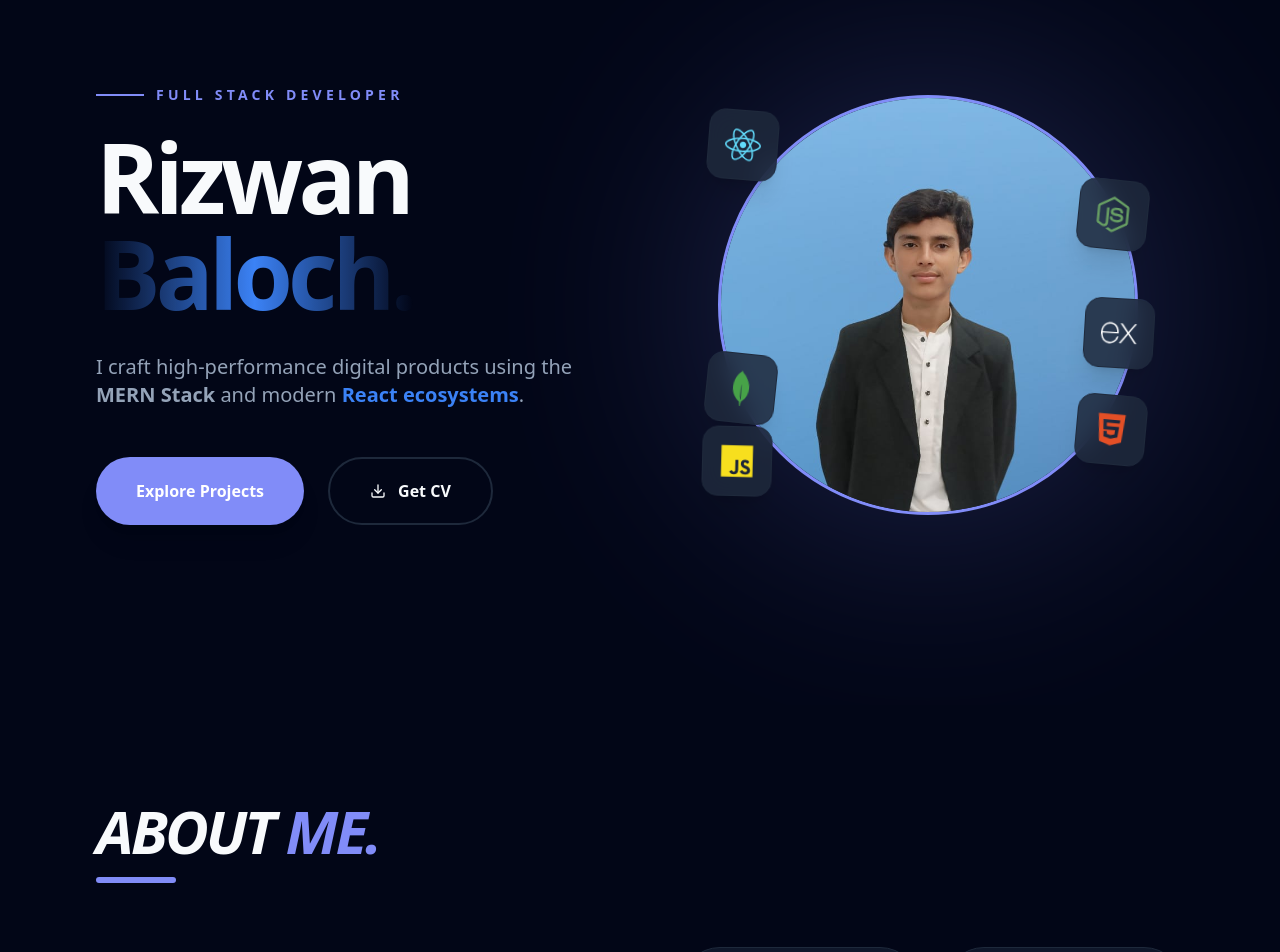
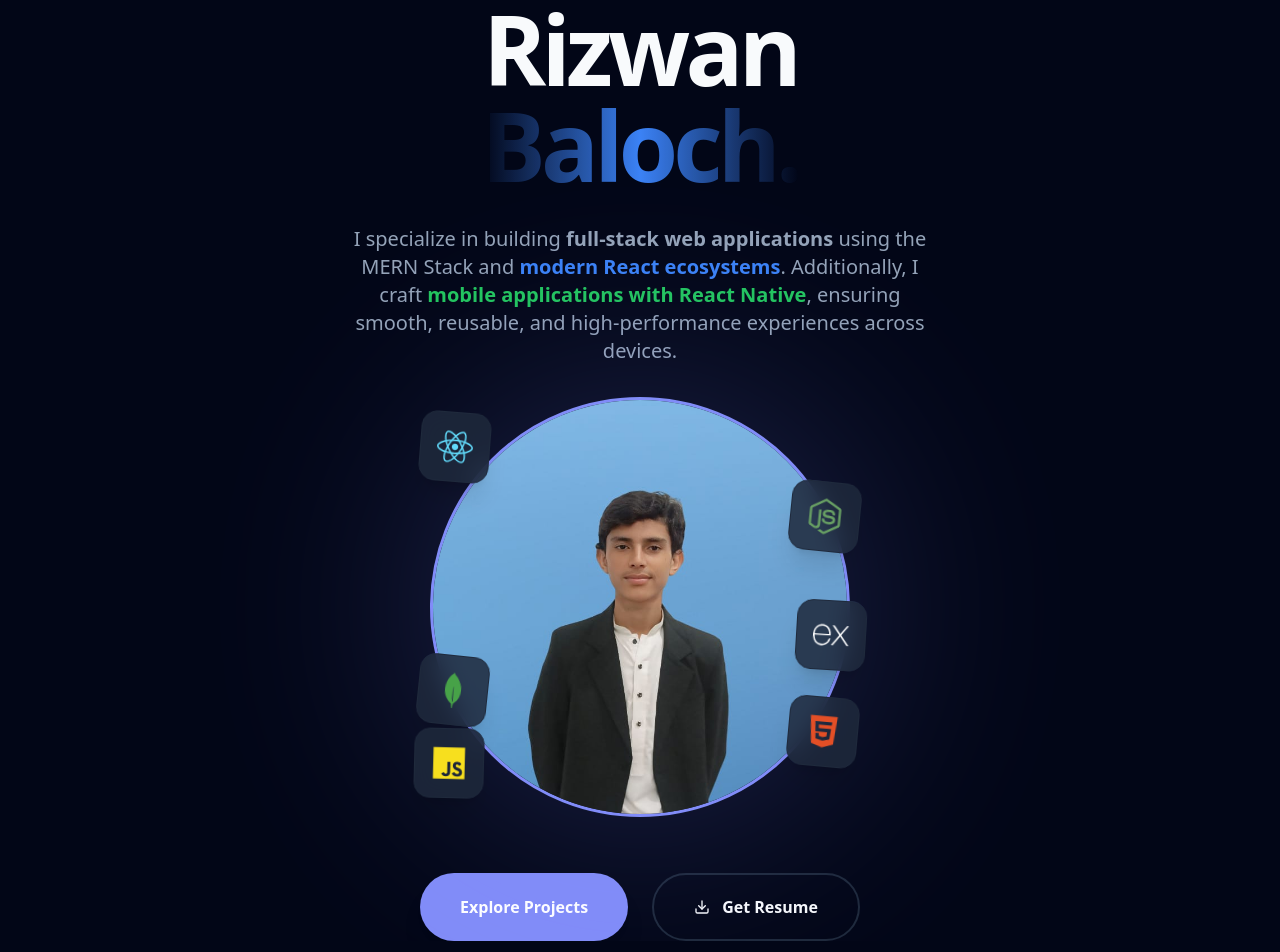
Before and after one commit to therizwanbaloch/RizwanBalochPortfolio, a React (Vite) app: page / in a window 1280 px wide. Shown: the part 160-1112 px from the top of the page. Built offline with nearby package versions, Linux system fonts and the light colour scheme.

Commit message:
minor chnages ui

```diff
--- a/src/components/HeroSection.jsx
+++ b/src/components/HeroSection.jsx
@@ -25,66 +25,46 @@ const HeroSection = () => {
       id="home"
       ref={containerRef}
       style={{ backgroundColor: theme.background }}
-      className="relative min-h-screen flex items-center px-6 md:px-16 lg:px-24 overflow-hidden pt-24 md:pt-0 transition-colors duration-500"
+      className="relative min-h-screen flex flex-col items-center px-6 md:px-16 lg:px-24 pt-28 md:pt-24 overflow-hidden transition-colors duration-500"
     >
-      <div className="max-w-7xl mx-auto w-full flex flex-col md:flex-row items-center gap-16 z-10">
-        <motion.div
-          initial={{ opacity: 0, x: -60 }}
-          animate={isInView ? { opacity: 1, x: 0 } : {}}
+      <div className="max-w-7xl w-full flex flex-col items-center gap-8 z-10">
+        {/* 1. Name */}
+        <motion.h1
+          initial={{ opacity: 0, y: -20 }}
+          animate={isInView ? { opacity: 1, y: 0 } : {}}
           transition={{ duration: 0.8 }}
-          className="w-full md:w-1/2 text-center md:text-left"
-        >
-          <div className="flex items-center justify-center md:justify-start gap-3 mb-6">
-            <span className="h-[2px] w-12" style={{ backgroundColor: theme.primary }} />
-            <p className="text-xs md:text-sm font-black uppercase tracking-[0.3em]" style={{ color: theme.primary }}>
-              Full Stack Developer
-            </p>
-          </div>
-          <h1
           style={{ color: theme.textMain }}
-            className="text-5xl md:text-7xl lg:text-8xl font-black leading-[1.1] tracking-tighter mb-8"
+          className="text-5xl md:text-7xl lg:text-8xl font-black leading-[1.1] tracking-tighter text-center"
         >
           Rizwan <br />
           <span className="text-transparent bg-clip-text bg-gradient-to-r from-indigo-600 via-blue-500 to-indigo-400">
             Baloch.
           </span>
-          </h1>
-          <p
+        </motion.h1>
+
+        {/* 2. Paragraph */}
+        <motion.p
+          initial={{ opacity: 0, y: 20 }}
+          animate={isInView ? { opacity: 1, y: 0 } : {}}
+          transition={{ duration: 0.8, delay: 0.2 }}
           style={{ color: theme.textSecondary }}
-            className="text-lg md:text-xl max-w-xl md:mx-0 leading-relaxed mb-12"
+          className="text-lg md:text-xl max-w-xl text-center leading-relaxed"
         >
-            I craft high-performance digital products using the <span className="font-bold">MERN Stack</span> and modern{" "}
-            <span className="font-bold text-blue-500">React ecosystems</span>.
-          </p>
-          <div className="flex flex-col sm:flex-row gap-6 justify-center md:justify-start">
-            <a
-              href="#projects"
-              style={{ backgroundColor: theme.primary }}
-              className="flex items-center justify-center gap-3 text-white font-bold rounded-full px-10 py-5 shadow-xl hover:scale-105 transition"
+          I specialize in building <span className="font-bold">full-stack web applications</span> using the MERN Stack and <span className="font-bold text-blue-500">modern React ecosystems</span>.
+          Additionally, I craft <span className="font-bold text-green-500">mobile applications with React Native</span>, ensuring smooth, reusable, and high-performance experiences across devices.
+        </motion.p>
+
+        {/* 3. Profile Picture + Orbiting Icons */}
+        <motion.div
+          initial={{ opacity: 0, y: 40 }}
+          animate={isInView ? { opacity: 1, y: 0 } : {}}
+          transition={{ duration: 1, delay: 0.4 }}
+          className="relative w-72 h-72 md:w-80 md:h-80 lg:w-[420px] lg:h-[420px]"
         >
-              Explore Projects
-            </a>
-            <a
-              href="/Resume.pdf"
-              download="Rizwan_Baloch.pdf"
-              className="flex items-center justify-center gap-3 font-bold rounded-full px-10 py-5 transition hover:bg-gray-500/5"
-              style={{
-                border: `2px solid ${theme.border}`,
-                color: theme.textMain,
-              }}
-            >
-              <FiDownload /> Get CV
-            </a>
-          </div>
-        </motion.div>
-        <motion.div
-          initial={{ opacity: 0, y: 60 }}
-          animate={isInView ? { opacity: 1, y: 0 } : {}}
-          transition={{ duration: 1 }}
-          className="w-full md:w-1/2 flex justify-center relative"
-        >
-          <div className="relative w-72 h-72 md:w-80 md:h-80 lg:w-[420px] lg:h-[420px]">
+          {/* Glowing background */}
           <div className="absolute inset-0 rounded-full blur-[120px] opacity-25 z-0" style={{ backgroundColor: theme.primary }} />
+
+          {/* Profile */}
           <div
             className="relative z-10 w-full h-full rounded-full overflow-hidden border-[3px]"
             style={{ borderColor: theme.primary, backgroundColor: theme.surface }}
@@ -95,6 +75,8 @@ const HeroSection = () => {
               className="w-full h-full object-cover scale-105 hover:scale-110 transition-transform duration-500"
             />
           </div>
+
+          {/* Orbiting icons */}
           {techStack.map((tech, idx) => (
             <motion.div
               key={idx}
@@ -110,7 +92,30 @@ const HeroSection = () => {
               {tech.icon}
             </motion.div>
           ))}
-          </div>
+        </motion.div>
+
+        {/* 4. Buttons */}
+        <motion.div
+          className="flex flex-col sm:flex-row gap-6 justify-center mt-6"
+          initial={{ opacity: 0, y: 20 }}
+          animate={isInView ? { opacity: 1, y: 0 } : {}}
+          transition={{ duration: 0.8, delay: 0.6 }}
+        >
+          <a
+            href="#projects"
+            style={{ backgroundColor: theme.primary }}
+            className="flex items-center justify-center gap-3 text-white font-bold rounded-full px-10 py-5 shadow-xl hover:scale-105 transition"
+          >
+            Explore Projects
+          </a>
+          <a
+            href="/Resume.pdf"
+            download="Rizwan_Baloch_Resume.pdf"
+            className="flex items-center justify-center gap-3 font-bold rounded-full px-10 py-5 transition hover:bg-gray-500/5"
+            style={{ border: `2px solid ${theme.border}`, color: theme.textMain }}
+          >
+            <FiDownload /> Get Resume
+          </a>
         </motion.div>
       </div>
     </section>
--- a/src/components/Navbar.jsx
+++ b/src/components/Navbar.jsx
@@ -73,11 +73,15 @@ const Navbar = () => {
 
               <a
                 href="/resume.pdf"
-                download="Rizwan_Baloch.pdf"
-                style={{ backgroundColor: theme.primary }}
-                className="flex items-center gap-2 rounded-full px-5 py-2 text-sm font-bold text-white shadow-md hover:brightness-110 transition"
+                download="Rizwan_Baloch_Resume.pdf"
+                className="flex items-center justify-center gap-3 font-bold rounded-full px-5 py-2 text-sm transition hover:bg-gray-500/5"
+                style={{
+                  border: `2px solid ${theme.border}`,
+                  backgroundColor: theme.primary,
+                  color: "white"
+                }}
               >
-                <FiDownload /> Resume
+                <FiDownload /> Get Resume
               </a>
             </div>
           </div>
@@ -115,12 +119,16 @@ const Navbar = () => {
           ))}
 
           <a
-            href="/resume.pdf"
-            download="Rizwan_Baloch.pdf"
-            className="flex items-center justify-center gap-2 mt-4 w-full rounded-xl py-4 text-center text-lg font-bold text-white"
-            style={{ backgroundColor: theme.primary }}
+            href="Resume.pdf"
+            download="Rizwan_Baloch_Resume.pdf"
+            className="flex items-center justify-center gap-3 mt-4 w-full rounded-full py-4 text-center text-lg font-bold transition hover:bg-gray-500/5"
+            style={{
+              border: `2px solid ${theme.border}`,
+              backgroundColor: theme.primary,
+              color: "white"
+            }}
           >
-            <FiDownload /> Download Resume
+            <FiDownload /> Get Resume
           </a>
         </div>
       </div>
```
Lines whose indentation alone changed are shown as unchanged.
